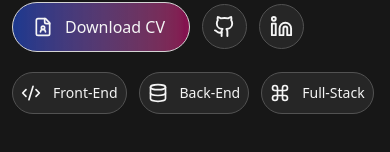
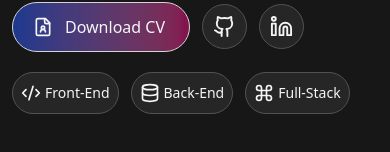
Before and after one commit to Matboua/portfolio, a React (Vite) app: page / in a window 390 px wide. Shown: the part 592-744 px from the top of the page. Built offline with nearby package versions, Linux system fonts and the light colour scheme.

Commit message:
refactor ChooseLanguage and HeroSection components for improved code clarity and UI consistency

```diff
--- a/src/components/ChooseLanguage.jsx
+++ b/src/components/ChooseLanguage.jsx
@@ -25,7 +25,7 @@ export default function ChooseLanguage() {
 					className="w-6"
 					alt={`${selectedLanguage.label} Flag`}
 				/>
-				{selectedLanguage.label.slice(1, 3)}
+				{selectedLanguage.label.substring(0, 2)}
 			</button>
 			{isOpen && (
 				<div
@@ -46,7 +46,7 @@ export default function ChooseLanguage() {
 								className="w-6"
 								alt={`${lang.label} Flage`}
 							/>
-							{lang.label.slice(1, 3)}
+							{lang.label.substring(0, 2)}
 						</button>
 					))}
 				</div>
--- a/src/components/HeroSection.jsx
+++ b/src/components/HeroSection.jsx
@@ -18,7 +18,7 @@ import { Cursor, Typewriter } from "react-simple-typewriter";
 export default function HeroSection() {
 	const { t } = useTranslation();
 	return (
-		<section className="min-h-[calc(100vh-76px)] flex items-center justify-center w-full py-8 md:py-0">
+		<section className="min-h-[calc(100vh-76px)] flex items-center justify-center w-full py-4 sm:py-8 md:py-0">
 			<div className="flex items-center justify-center w-full px-3 sm:p-0 sm:w-10/12">
 				<div className="flex flex-col gap-5">
 					<div className="flex flex-col gap-3">
@@ -51,7 +51,7 @@ export default function HeroSection() {
 									typeSpeed={100}
 								/>
 							</span>
-							<span className="text-pink-600">
+							<span className="text-pink-600 font-bold">
 								<Cursor />
 							</span>
 						</div>
@@ -97,15 +97,15 @@ export default function HeroSection() {
 						</a>
 					</div>
 					<div className="flex gap-3 items-center">
-						<div className="flex gap-3 items-center text-sm dark:bg-neutral-800 bg-white border border-neutral-400 dark:border-neutral-600 dark:text-neutral-100 text-neutral-800 pl-2 md:pl-4 pr-2 md:pr-5 py-2.5 rounded-full">
+						<div className="flex gap-1 sm:gap-3 items-center text-sm dark:bg-neutral-800 bg-white border border-neutral-400 dark:border-neutral-600 dark:text-neutral-100 text-neutral-800 pl-2 md:pl-4 pr-2 md:pr-5 py-2.5 rounded-full">
 							<CodeXml size={20} />
 							<p>Front-End</p>
 						</div>
-						<div className="flex gap-3 items-center text-sm dark:bg-neutral-800 bg-white border border-neutral-400 dark:border-neutral-600 dark:text-neutral-100 text-neutral-800 pl-2 md:pl-4 pr-2 md:pr-5 py-2.5 rounded-full">
+						<div className="flex gap-1 sm:gap-3 items-center text-sm dark:bg-neutral-800 bg-white border border-neutral-400 dark:border-neutral-600 dark:text-neutral-100 text-neutral-800 pl-2 md:pl-4 pr-2 md:pr-5 py-2.5 rounded-full">
 							<Database size={20} />
 							<p>Back-End</p>
 						</div>
-						<div className="flex gap-3 items-center text-sm dark:bg-neutral-800 bg-white border border-neutral-400 dark:border-neutral-600 dark:text-neutral-100 text-neutral-800 pl-2 md:pl-4 pr-2 md:pr-5 py-2.5 rounded-full">
+						<div className="flex gap-1 sm:gap-3 items-center text-sm dark:bg-neutral-800 bg-white border border-neutral-400 dark:border-neutral-600 dark:text-neutral-100 text-neutral-800 pl-2 md:pl-4 pr-2 md:pr-5 py-2.5 rounded-full">
 							<Command size={20} />
 							<p>Full-Stack</p>
 						</div>
```
